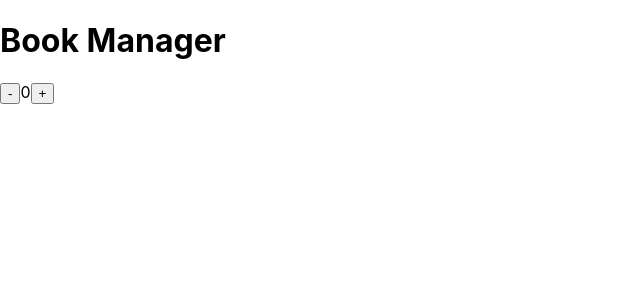
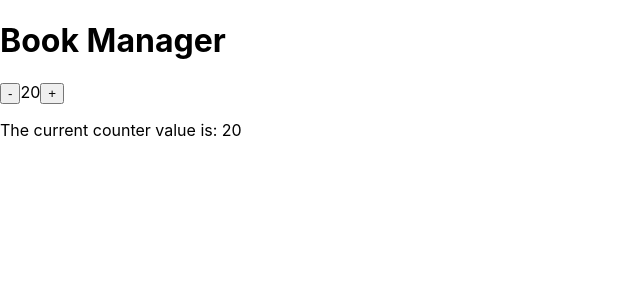
Before and after one commit to pawsaw/react-workshop-2022-09-01, a React (Create React App) app: page / in a window 1280 px wide. Shown: the top 300 px of the page, without its empty margins (0-640 px from the left). Built offline with nearby package versions, Linux system fonts and the light colour scheme.

Commit message:
Counter with uplifted state

```diff
--- a/src/App.tsx
+++ b/src/App.tsx
@@ -1,11 +1,19 @@
+import { useState } from 'react';
 import './App.css';
-import { Counter } from './components/Counter';
+import { Counter, OnCounterValueChanged } from './components/Counter';
 
 function App() {
+  const [counter, setCounter] = useState(20);
+
+  const onCounterValueChanged: OnCounterValueChanged = (newValue) => {
+    setCounter(newValue);
+  };
+
   return (
     <div>
       <h1>Book Manager</h1>
-      <Counter />
+      <Counter value={counter} onValueChanged={onCounterValueChanged} />
+      <p>The current counter value is: {counter}</p>
     </div>
   );
 }
--- a/src/components/Counter/Counter.tsx
+++ b/src/components/Counter/Counter.tsx
@@ -1,23 +1,31 @@
-import React, { useState } from 'react';
+import React from 'react';
+import { noop } from '../../utils/noop';
 
-export const Counter: React.FC = () => {
-  const [count, setCount] = useState(0);
+export interface OnCounterValueChanged {
+  (newValue: number): void;
+}
 
+export interface CounterProps {
+  value?: number;
+  onValueChanged?: OnCounterValueChanged;
+}
+
+export const Counter: React.FC<CounterProps> = ({ value = 100, onValueChanged = noop }) => {
   const increment = () => {
-    setTimeout(() => {
-      setCount((prevCount) => prevCount + 1);
-    }, 2000);
+    const newCount = value + 1;
+    console.log({ newCount });
+    onValueChanged(newCount);
   };
 
   const decrement = () => {
-    const newCount = count - 1;
-    setCount(newCount);
+    const newCount = value - 1;
+    onValueChanged(newCount);
   };
 
   return (
     <div>
       <button onClick={decrement}>-</button>
-      {count}
+      {value}
       <button onClick={increment}>+</button>
     </div>
   );
--- /dev/null
+++ b/src/utils/noop.ts
@@ -0,0 +1 @@
+export const noop = () => {};
```
